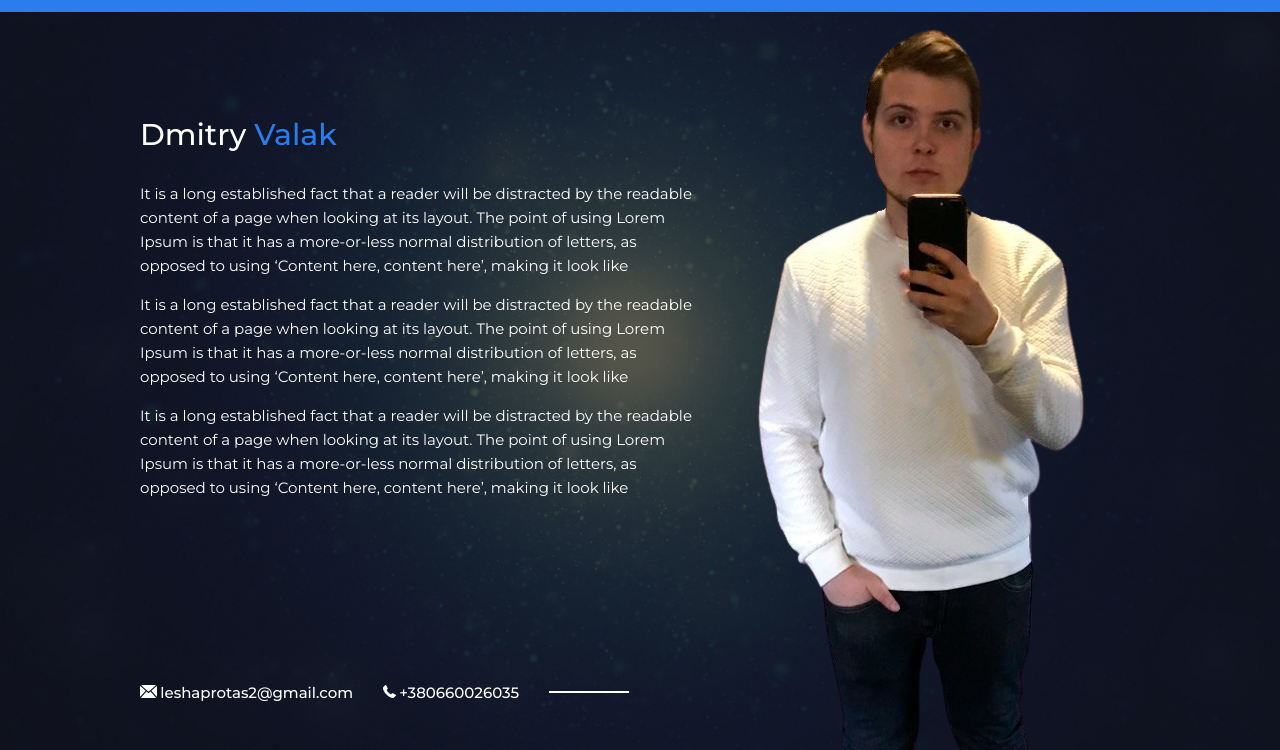
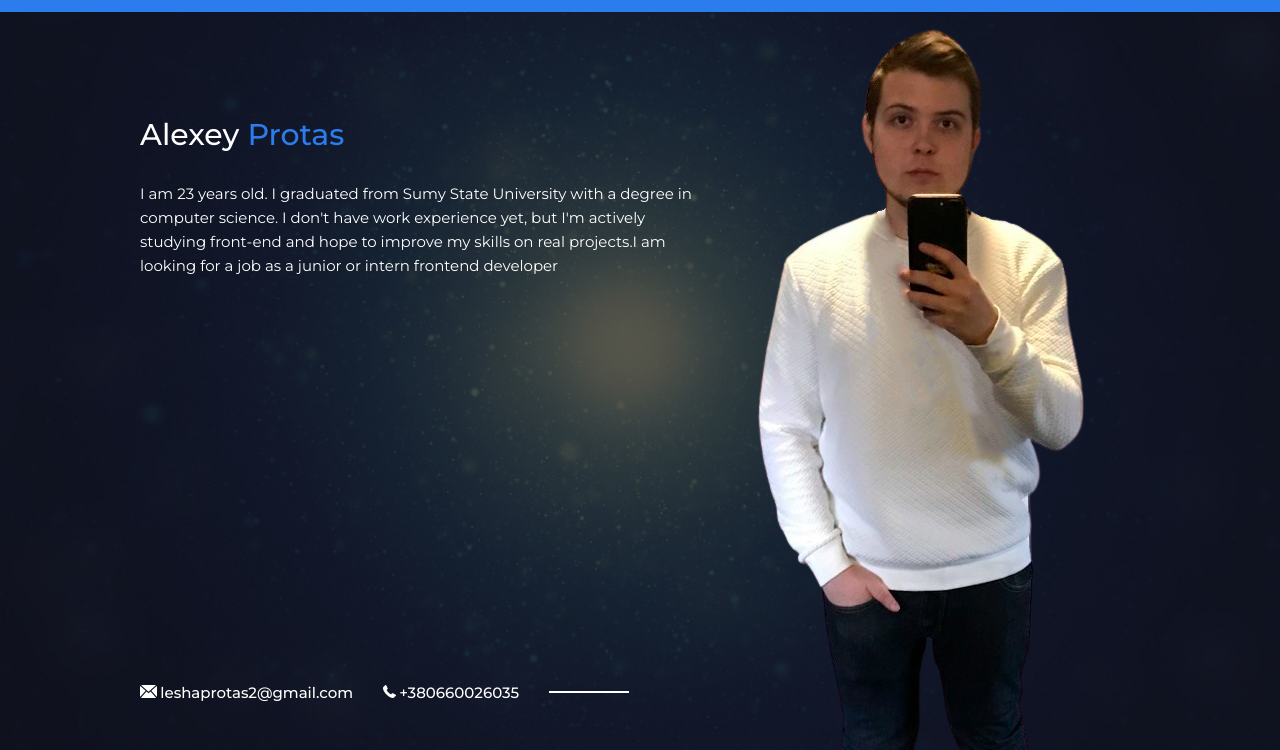
Before and after one commit to leshka2398/resume, a plain HTML site: page about.html in a window 1280 px wide. Shown: the part 50-800 px from the top of the page. Drawn offline with Linux system fonts and the light colour scheme.

Commit message:
Add files via upload

```diff
--- a/about.html
+++ b/about.html
@@ -35,20 +35,12 @@
 		<div class="container">
 			<div class="content">
 				<div class="content-header">
-					<h1 class="title">Dmitry <span>Valak </span></h1>
+					<h1 class="title">Alexey <span>Protas </span></h1>
 				</div>
 				<div class="text">
-					<p>It is a long established fact that a reader will be distracted by the readable content of a page when
-						looking at
-						its layout. The point of using Lorem Ipsum is that it has a more-or-less normal distribution of letters, as
-						opposed
-						to using ‘Content here, content here’, making it look like</p>
-						<p>It is a long established fact that a reader will be distracted by the readable content of a page when looking at
-							its layout. The point of using Lorem Ipsum is that it has a more-or-less normal distribution of letters, as opposed
-							to using ‘Content here, content here’, making it look like</p>
-							<p>It is a long established fact that a reader will be distracted by the readable content of a page when looking at
-								its layout. The point of using Lorem Ipsum is that it has a more-or-less normal distribution of letters, as opposed
-								to using ‘Content here, content here’, making it look like</p>
+					<p>I am 23 years old. I graduated from Sumy State University with a degree in computer science. I don't have work experience yet, but I'm actively studying front-end and hope to improve my skills on real projects.I am looking for a job as a
+					junior or intern frontend developer
+					</p>
 				</div>
 			</div>
 		</div>
--- a/style/style.css
+++ b/style/style.css
@@ -24,8 +24,7 @@ p{
 	width: 100%;
 	height: 100vh;
 	min-height: 770px;
-	background: black
-	url(/img/bg.jpg) center no-repeat;
+	background: url(../img/bg.jpg) center no-repeat;
 	background-size: cover;
 	position: relative;
 	overflow: hidden;
```
Also changed, not shown: index.html (+3 -4 lines).
